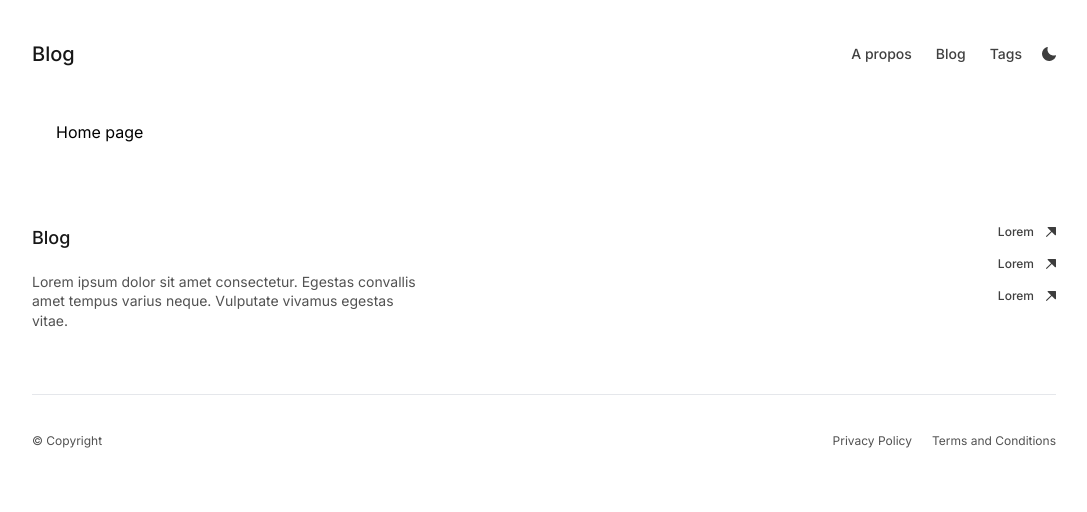
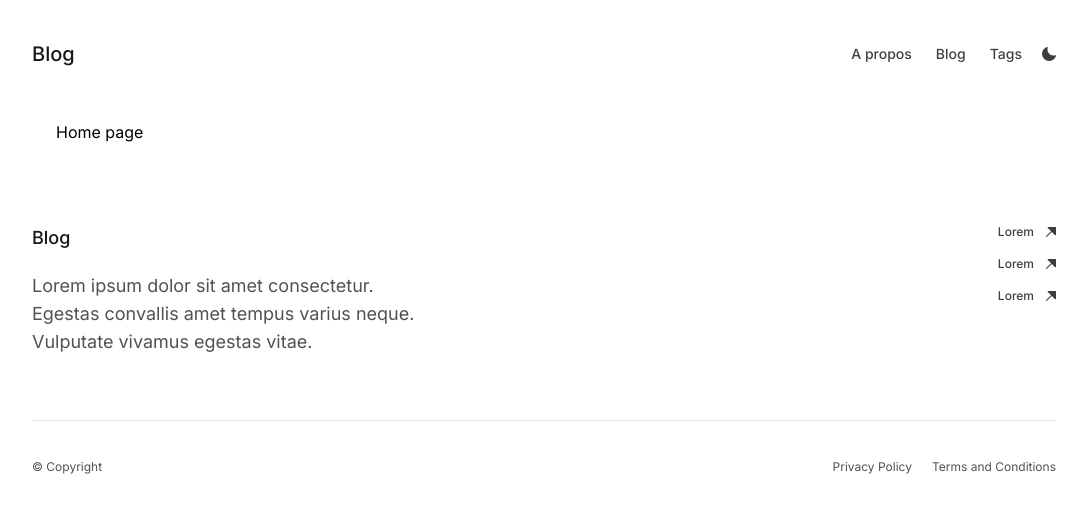
Before and after one commit to Mowee59/blog-frontend, a Next.js app: page / in a window 1280 px wide. Shown: the top 512 px of the page, without its empty margins (96-1183 px from the left). Built offline with nearby package versions, Linux system fonts and the light colour scheme.

Commit message:
footer style correction

```diff
--- a/src/components/ui/footer/Footer.tsx
+++ b/src/components/ui/footer/Footer.tsx
@@ -11,7 +11,7 @@ const Footer = () => {
               Blog
             </h4>
 
-            <p className="mb-10 text-sm leading-snug text-neutral-600 sm:mb-0 dark:text-neutral-500">
+            <p className="mb-10 text-sm leading-snug text-neutral-600 sm:mb-0 sm:text-lg sm:leading-7 dark:text-neutral-500">
               Lorem ipsum dolor sit amet consectetur. Egestas convallis amet
               tempus varius neque. Vulputate vivamus egestas vitae.
             </p>
```
